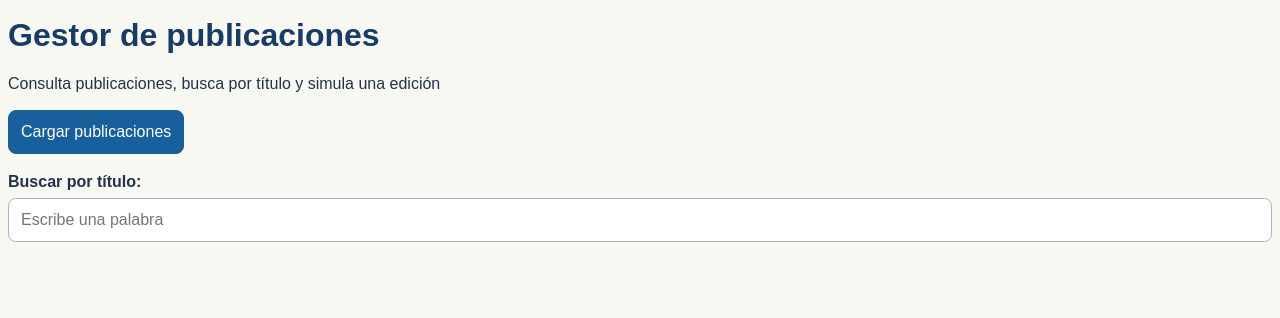
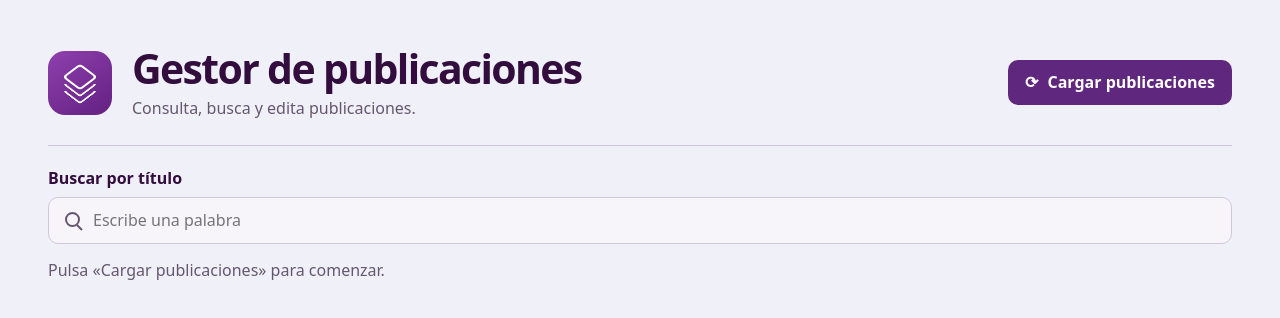
Before and after one commit to CaroMontesinos/gestor-publicaciones, a plain HTML site: page index.html in a window 1280 px wide. Drawn offline with Linux system fonts and the light colour scheme.

Commit message:
Aplicar el diseño violeta adaptable al gestor

```diff
--- a/index.html
+++ b/index.html
@@ -4,18 +4,28 @@
     <meta charset="UTF-8">
     <meta name="viewport" content="width=device-width, initial-scale=1">
     <title>Gestor de publicaciones</title>
-    <link rel="stylesheet" href="style.css">
+    <link rel="stylesheet" href="style.css?v=violeta">
     <script src="app.js" defer></script>
 </head>
 <body>
     <main class="contenedor">
-        <header>
-            <h1>Gestor de publicaciones</h1>
-            <p>Consulta publicaciones, busca por título y simula una edición</p>
-            <button id="cargar" type="button">Cargar publicaciones</button>
+        <header class="cabecera">
+            <div class="identidad">
+                <span class="marca" aria-hidden="true"><i></i><i></i><i></i></span>
+                <div>
+                    <h1>Gestor de publicaciones</h1>
+                    <p>Consulta, busca y edita publicaciones.</p>
+                </div>
+            </div>
+            <button id="cargar" type="button"><span aria-hidden="true">⟳</span> Cargar publicaciones</button>
         </header>
-        <label for="buscar">Buscar por título:</label>
-        <input id="buscar" type="search" placeholder="Escribe una palabra" disabled>
+        <div class="busqueda">
+            <label for="buscar">Buscar por título</label>
+            <div class="campo-busqueda">
+                <span class="lupa" aria-hidden="true"></span>
+                <input id="buscar" type="search" placeholder="Escribe una palabra" disabled>
+            </div>
+        </div>
         <form id="editor" hidden>
             <h2 id="encabezado-editor">Editar publicación</h2>
             <fieldset>
@@ -28,7 +38,7 @@
                 <button id="cancelar" type="button">Cancelar</button>
             </fieldset>
         </form>
-        <p id="estado" role="status"></p>
+        <p id="estado" role="status">Pulsa «Cargar publicaciones» para comenzar.</p>
         <section id="lista" aria-label="Publicaciones"></section>
     </main>
 </body>
--- a/style.css
+++ b/style.css
@@ -1,117 +1,218 @@
-* {
-    box-sizing: border-box;
+:root {
+    color-scheme: light;
+    --fondo: #f0f1f8;
+    --superficie: #fff;
+    --texto: #211627;
+    --titulo: #320d3d;
+    --secundario: #66566e;
+    --borde: #d0c6da;
+    --violeta: #60277e;
+    --accion: #7316a3;
 }
+
+* { box-sizing: border-box; }
 
 body {
     margin: 0;
-    font-family: Arial, sans-serif;
-    color: #243247;
-    background: #f7f8f2;
-    line-height: 1.5;
+    background: var(--fondo);
+    color: var(--texto);
+    font: 1rem/1.55 system-ui, sans-serif;
 }
 
 .contenedor {
-    width: 100%;
-    padding: 16px 8px 24px;
+    max-width: 1320px;
+    margin: auto;
+    padding: clamp(24px, 4vw, 44px) clamp(16px, 4vw, 48px) 64px;
 }
 
-header p {
-    margin: 18px 0 14px;
+.cabecera, .identidad {
+    display: flex;
+    align-items: center;
+    gap: 20px;
+}
+
+.cabecera {
+    justify-content: space-between;
+    padding-bottom: 24px;
+    border-bottom: 1px solid var(--borde);
+}
+
+.marca {
+    position: relative;
+    flex: 0 0 auto;
+    width: 64px;
+    height: 64px;
+    border-radius: 17px;
+    background: linear-gradient(145deg, #8f40ad, #632082);
+}
+
+.marca i {
+    position: absolute;
+    left: 21px;
+    top: 15px;
+    width: 22px;
+    height: 22px;
+    border: 2px solid white;
+    border-radius: 4px;
+    transform: rotate(45deg) skew(-8deg, -8deg);
+}
+
+.marca i:nth-child(2) { top: 22px; border-top-color: transparent; border-left-color: transparent; }
+.marca i:nth-child(3) { top: 29px; border-top-color: transparent; border-left-color: transparent; }
+
+h1, h2 {
+    margin: 0;
+    color: var(--titulo);
+    line-height: 1.18;
+    overflow-wrap: anywhere;
 }
 
 h1 {
-    color: #183c65;
-    font-size: 2rem;
+    font-size: clamp(1.65rem, 3.2vw, 2.7rem);
+    letter-spacing: -0.04em;
 }
 
-h1, h2 {
-    margin: 0;
-    line-height: 1.2;
-    overflow-wrap: anywhere;
+h2 {
+    font-size: 1.25rem;
+    letter-spacing: -0.025em;
 }
 
-header + label {
-    margin-top: 16px;
+.identidad p {
+    margin: 4px 0 0;
+    color: var(--secundario);
 }
 
 label {
     display: block;
-    margin: 12px 0 4px;
-    font-weight: bold;
+    margin-bottom: 6px;
+    color: var(--titulo);
+    font-weight: 700;
 }
 
-input, textarea, button {
-    font: inherit;
-    border-radius: 8px;
-    padding: 9px 12px;
+.busqueda { margin-top: 20px; }
+.campo-busqueda { position: relative; }
+
+.lupa {
+    position: absolute;
+    left: 17px;
+    top: 15px;
+    width: 15px;
+    height: 15px;
+    border: 2px solid var(--secundario);
+    border-radius: 50%;
+    pointer-events: none;
 }
 
-input, textarea {
-    display: block;
-    width: 100%;
-    color: inherit;
-    background: white;
-    border: 1px solid #a8b6c6;
+.lupa::after {
+    content: "";
+    position: absolute;
+    width: 7px;
+    height: 2px;
+    background: var(--secundario);
+    transform: rotate(45deg);
+    transform-origin: left;
+    left: 10px;
+    top: 10px;
 }
 
-textarea {
-    resize: vertical;
+input, textarea, button { font: inherit; }
+
+input, textarea {
+    width: 100%;
+    min-height: 46px;
+    padding: 10px 14px;
+    border: 1px solid var(--borde);
+    border-radius: 10px;
+    color: var(--texto);
+    background: var(--superficie);
 }
 
+#buscar { padding-left: 44px; }
+input:disabled { background: #f7f5fa; }
+textarea { resize: vertical; }
+
 button {
-    border: 1px solid #17609b;
-    color: white;
-    background: #17609b;
+    min-height: 44px;
+    padding: 9px 16px;
+    border: 1px solid transparent;
+    border-radius: 10px;
+    background: var(--violeta);
+    color: #fff;
+    font-weight: 650;
     cursor: pointer;
 }
 
-button:hover:not(:disabled) {
-    background-color: #114b7a;
+button:hover:not(:disabled) { background: #4e1b67; }
+button:disabled { opacity: .55; cursor: default; }
+#cargar { flex: 0 0 auto; }
+#cargar span { margin-right: 5px; }
+
+:focus-visible { outline: 3px solid #8845a8; outline-offset: 3px; }
+
+#estado {
+    margin: 14px 0 20px;
+    color: var(--secundario);
 }
 
-button:disabled {
-    opacity: 0.6;
-    cursor: default;
+#estado[data-error="true"] { color: #9a2341; }
+
+#lista {
+    display: grid;
+    grid-template-columns: repeat(3, minmax(0, 1fr));
+    gap: 16px;
 }
 
-:focus-visible {
-    outline: 3px solid #17609b;
-    outline-offset: 3px;
+.tarjeta, #editor {
+    background: var(--superficie);
+    border: 1px solid var(--borde);
+    border-radius: 14px;
+    padding: 20px;
 }
 
-.tarjeta, form {
-    background-color: white;
-    border-radius: 10px;
-    padding: 16px;
-    margin: 14px 0;
-    box-shadow: 0 2px 8px rgba(0, 0, 0, 0.1);
+.tarjeta {
+    display: flex;
+    flex-direction: column;
+    align-items: stretch;
 }
 
 .tarjeta p {
+    margin: 10px 0 18px;
     white-space: pre-line;
     overflow-wrap: anywhere;
 }
 
-fieldset {
-    min-width: 0;
+.tarjeta button {
+    margin-top: auto;
     border: 0;
-    padding: 0;
-    margin: 0;
+    border-top: 1px solid var(--borde);
+    border-radius: 0;
+    padding: 10px 0 0;
+    text-align: left;
+    background: transparent;
+    color: var(--accion);
 }
 
-fieldset button {
-    margin-top: 12px;
+.tarjeta button::before { content: "✎"; margin-right: 8px; }
+.tarjeta button:hover:not(:disabled) { background: transparent; text-decoration: underline; }
+
+#editor { margin: 18px 0 0; }
+#editor label { margin-top: 14px; }
+#editor button { margin-top: 12px; }
+#cancelar { background: var(--superficie); border-color: var(--borde); color: var(--titulo); }
+#cancelar:hover:not(:disabled) { background: var(--fondo); }
+#contador { margin: 4px 0; color: var(--secundario); font-size: .875rem; }
+fieldset { min-width: 0; border: 0; padding: 0; margin: 0; }
+
+@media (max-width: 920px) {
+    #lista { grid-template-columns: repeat(2, minmax(0, 1fr)); }
 }
 
-#contador {
-    margin: 4px 0;
-    font-size: 0.9rem;
+@media (max-width: 620px) {
+    .cabecera { align-items: flex-start; flex-direction: column; gap: 16px; }
+    .identidad { gap: 12px; }
+    .marca { width: 50px; height: 50px; border-radius: 13px; }
+    .marca i { left: 14px; top: 8px; }
+    .marca i:nth-child(2) { top: 15px; }
+    .marca i:nth-child(3) { top: 22px; }
+    #lista { grid-template-columns: minmax(0, 1fr); }
 }
-
-#estado[data-error="true"] {
-    color: #982536;
-}
-
-#estado:empty {
-    margin: 0;
-}
```
